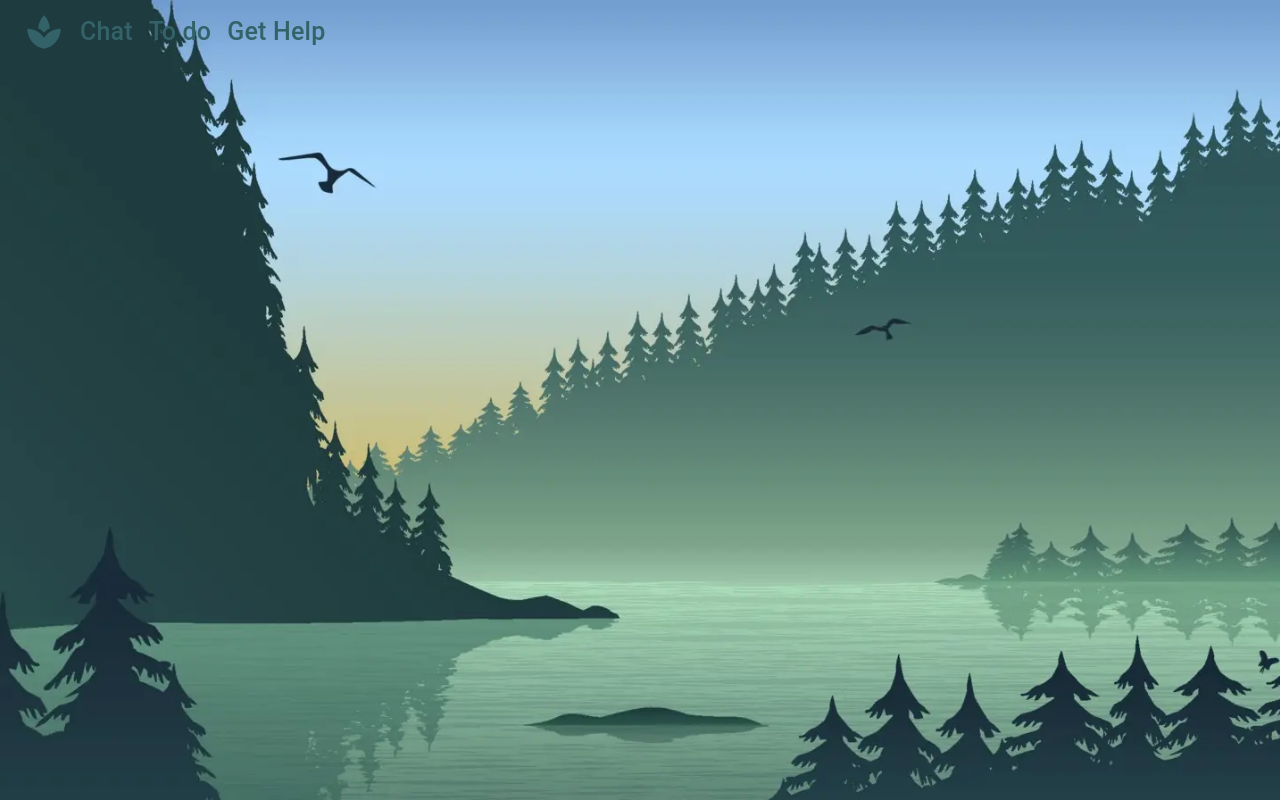
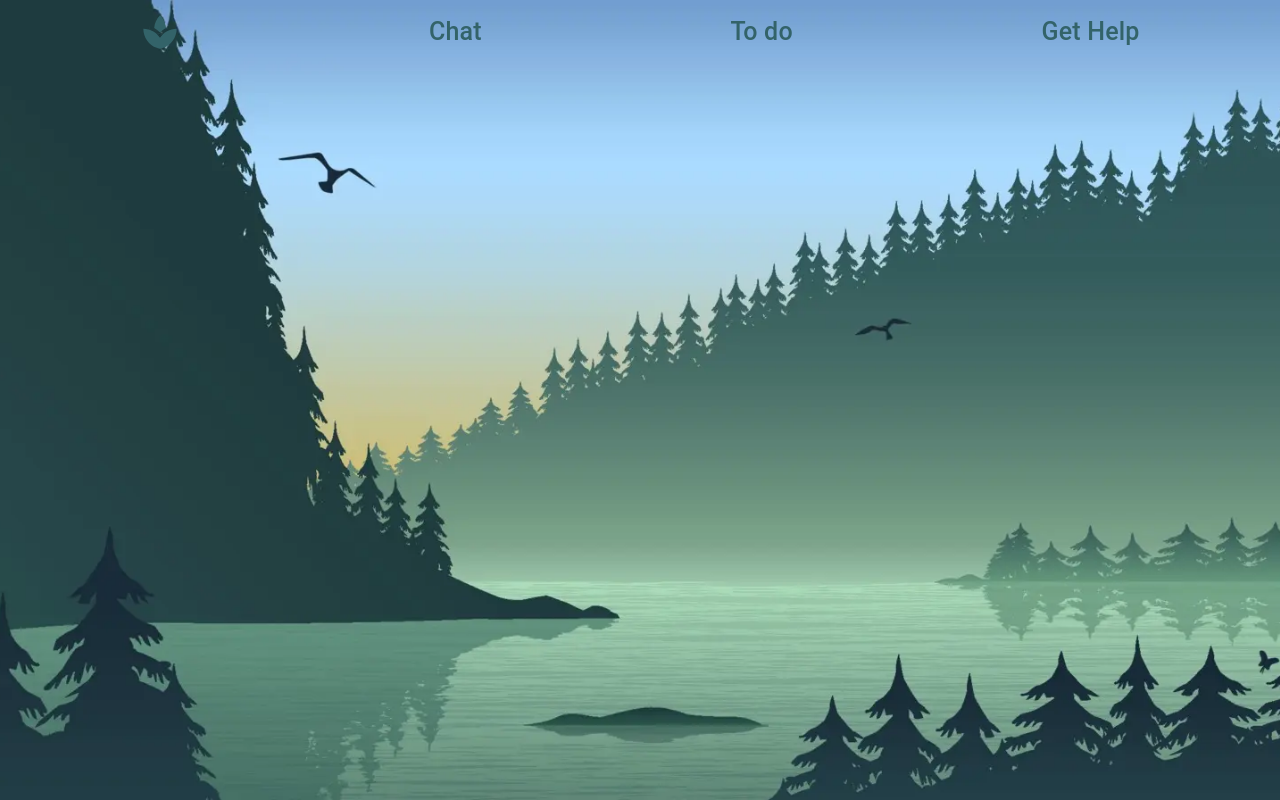
Before and after one commit to Probablymegs/serene-script, a Next.js app in the folder serene-script-nextjs-client/: page / in a window 1280 px wide. Built offline with nearby package versions, Linux system fonts and the light colour scheme.

Commit message:
Update NavBar.js

```diff
--- a/serene-script-nextjs-client/components/NavBar.js
+++ b/serene-script-nextjs-client/components/NavBar.js
@@ -15,7 +15,7 @@ export default function NavBar(props) {
     return (
         <Box>
             <AppBar position="static" sx={{backgroundColor: theme.palette.primary.main}}>
-                <Toolbar sx={{display: 'flex'}}>
+                <Toolbar sx={{display: 'flex', justifyContent: 'space-around'}}>
 
                     <Link href="/" /*insert reference page here*/>
                       <SpaIcon sx={{fontSize: 40, color: theme.palette.primary.dark}}/>
```
